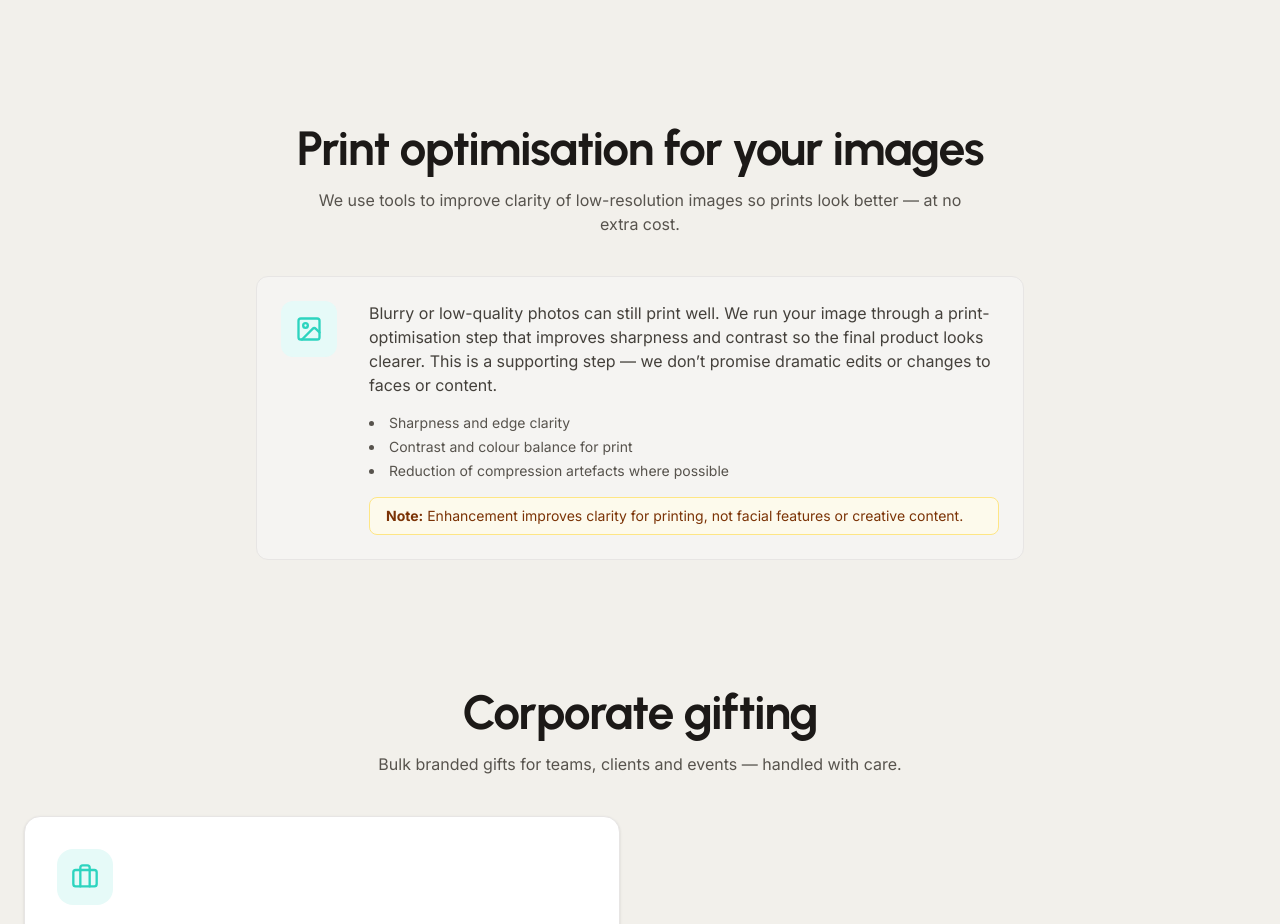
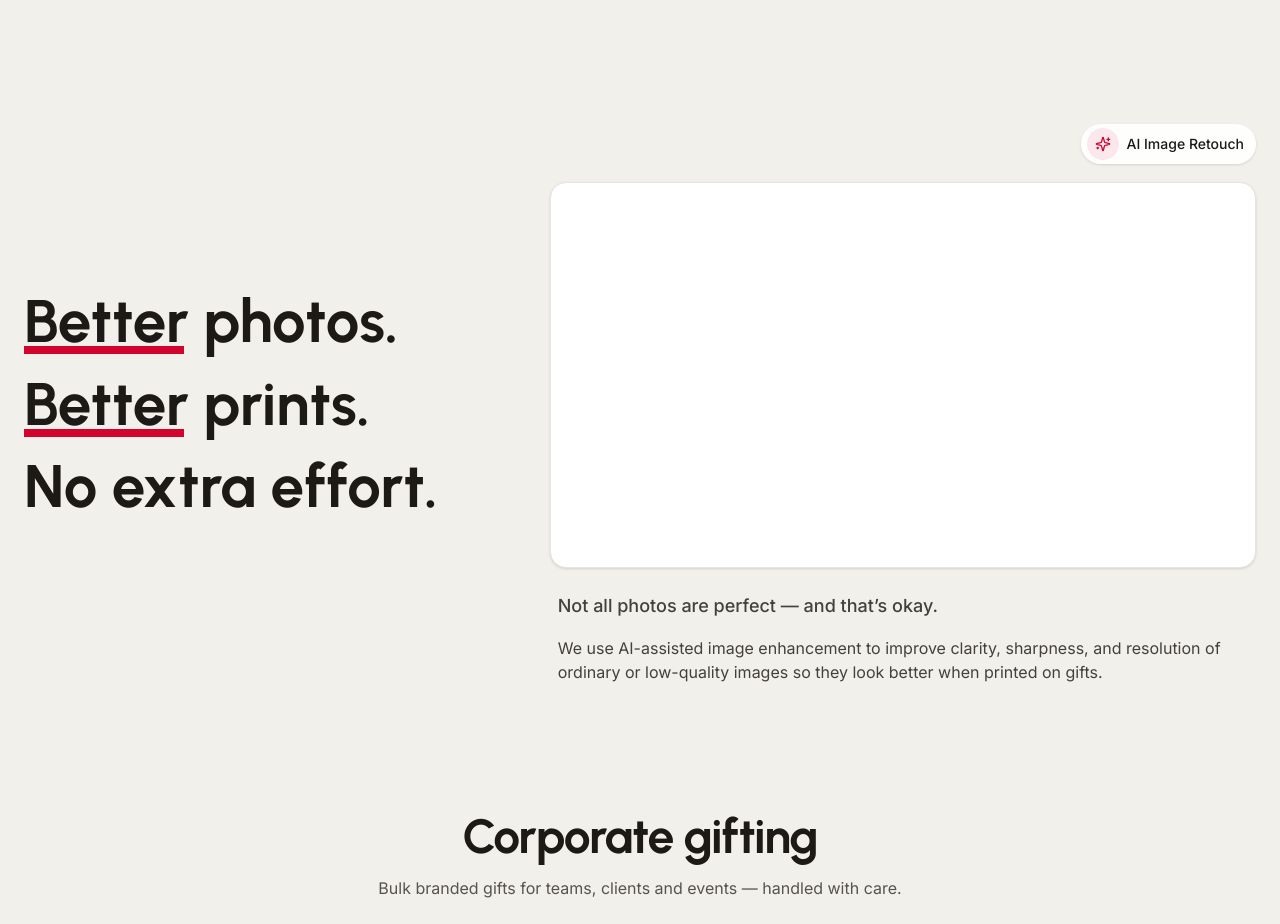
Before and after one commit to jmjsolutions2020/jmj-solutions, a Next.js app: page / in a window 1280 px wide. Shown: the part 1820-2744 px from the top of the page. Built offline with nearby package versions, Linux system fonts and the light colour scheme.

Commit message:
update ai-image-enhancement section

```diff
--- a/components/sections/AIImageEnhancement.tsx
+++ b/components/sections/AIImageEnhancement.tsx
@@ -1,33 +1,47 @@
-import { ImageIcon } from "lucide-react";
+"use client";
+
 import { Section } from "@/components/ui/Section";
+import { StarsIcon } from "lucide-react";
 
 export function AIImageEnhancement() {
   return (
-    <Section
-      id="print-optimisation"
-      title="Print optimisation for your images"
-      subtitle="We use tools to improve clarity of low-resolution images so prints look better — at no extra cost."
-    >
-      <div className="mx-auto max-w-3xl">
-        <div className="flex flex-col gap-6 rounded-xl border border-stone-200 bg-stone-50/50 p-6 md:flex-row md:items-start md:gap-8">
-          <span className="flex h-14 w-14 shrink-0 items-center justify-center rounded-xl bg-secondary-muted text-secondary"><ImageIcon className="h-7 w-7" strokeWidth={2} />
-          </span>
-          <div className="space-y-4">
-            <p className="text-stone-700">
-              Blurry or low-quality photos can still print well. We run your
-              image through a print-optimisation step that improves sharpness and
-              contrast so the final product looks clearer. This is a supporting
-              step — we don’t promise dramatic edits or changes to faces or
-              content.
+    <Section id="ai-retouch">
+      <div className="flex lg:flex-row flex-col lg:justify-between items-center gap-12 lg:gap-28">
+        {/* Left Side - Text */}
+        <div className="flex flex-col items-start text-4xl md:text-6xl font-bold leading-snug">
+          <h2 className="relative after:content-[''] after:md:w-40 after:w-24 after:md:h-2 after:h-1.5 after:bg-primary after:absolute after:top-8/10 after:left-0">
+            Better photos.
+          </h2>
+          <h2 className="relative after:content-[''] after:md:w-40 after:w-24 after:md:h-2 after:h-1.5 after:bg-primary after:absolute after:top-8/10 after:left-0">
+            Better prints.
+          </h2>
+          <h2>No extra effort.</h2>
+        </div>
+
+        {/* Right Side - Image + caption */}
+        <div className="flex-1 w-full">
+          {/* Top-right badge */}
+          <div className="lg:justify-self-end mb-4">
+            <div className="inline-flex items-center gap-2 rounded-full bg-white/90 px-1.5 pr-3 py-1 text-sm font-medium shadow">
+              <span className="bg-primary-muted p-2 rounded-full">
+                <StarsIcon className="h-4 w-4 text-primary" />
+              </span>
+              <span>AI Image Retouch</span>
+            </div>
+          </div>
+
+          <div className="relative rounded-2xl overflow-hidden border border-stone-200 bg-white shadow-sm w-full max-w-3xl">
+            <div className="relative w-full h-64 md:h-80 lg:h-96"></div>
+          </div>
+
+          <div className="mt-6 max-w-2xl text-stone-700 pl-2">
+            <p className="mb-4 font-medium text-lg">
+              Not all photos are perfect — and that’s okay.
             </p>
-            <ul className="list-inside list-disc space-y-1 text-sm text-stone-600">
-              <li>Sharpness and edge clarity</li>
-              <li>Contrast and colour balance for print</li>
-              <li>Reduction of compression artefacts where possible</li>
-            </ul>
-            <p className="rounded-lg border border-amber-200 bg-amber-50/80 px-4 py-2 text-sm text-amber-900">
-              <strong>Note:</strong> Enhancement improves clarity for printing,
-              not facial features or creative content.
+            <p>
+              We use AI-assisted image enhancement to improve clarity,
+              sharpness, and resolution of ordinary or low-quality images so
+              they look better when printed on gifts.
             </p>
           </div>
         </div>
```
